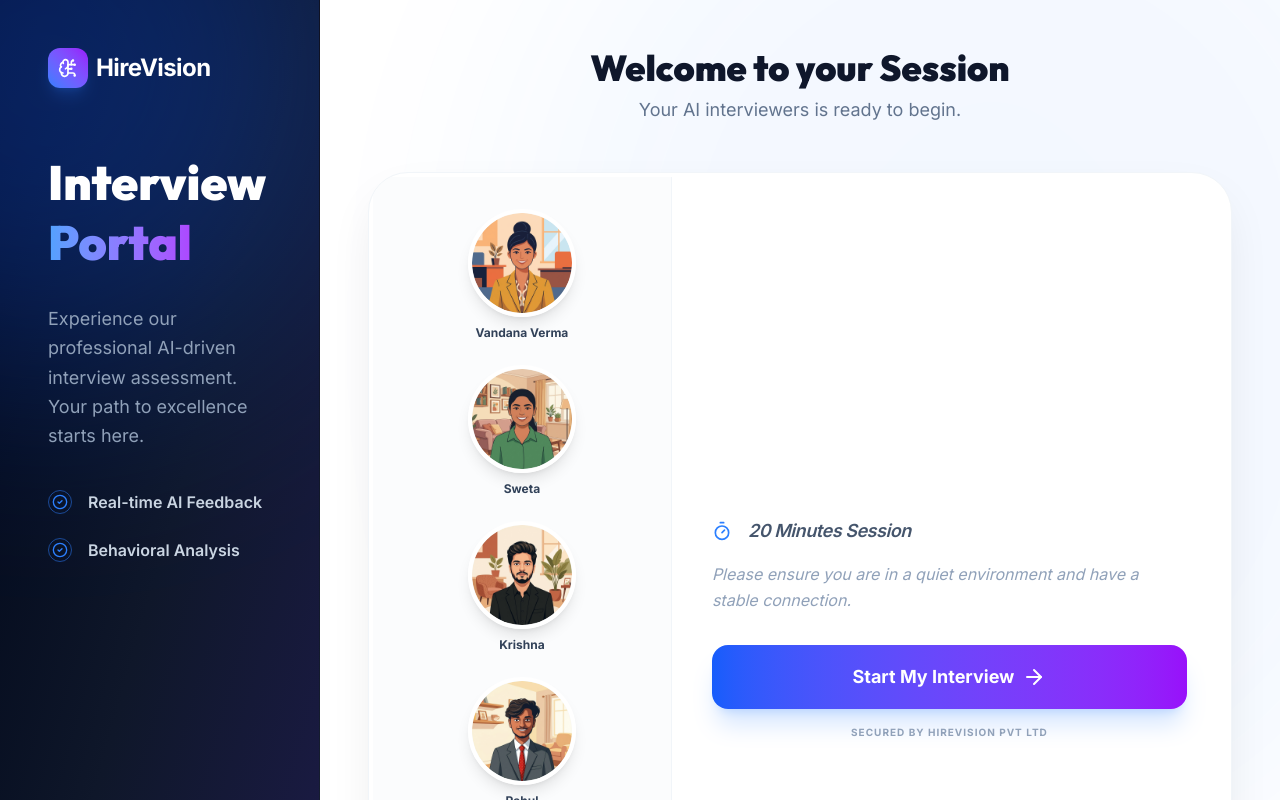
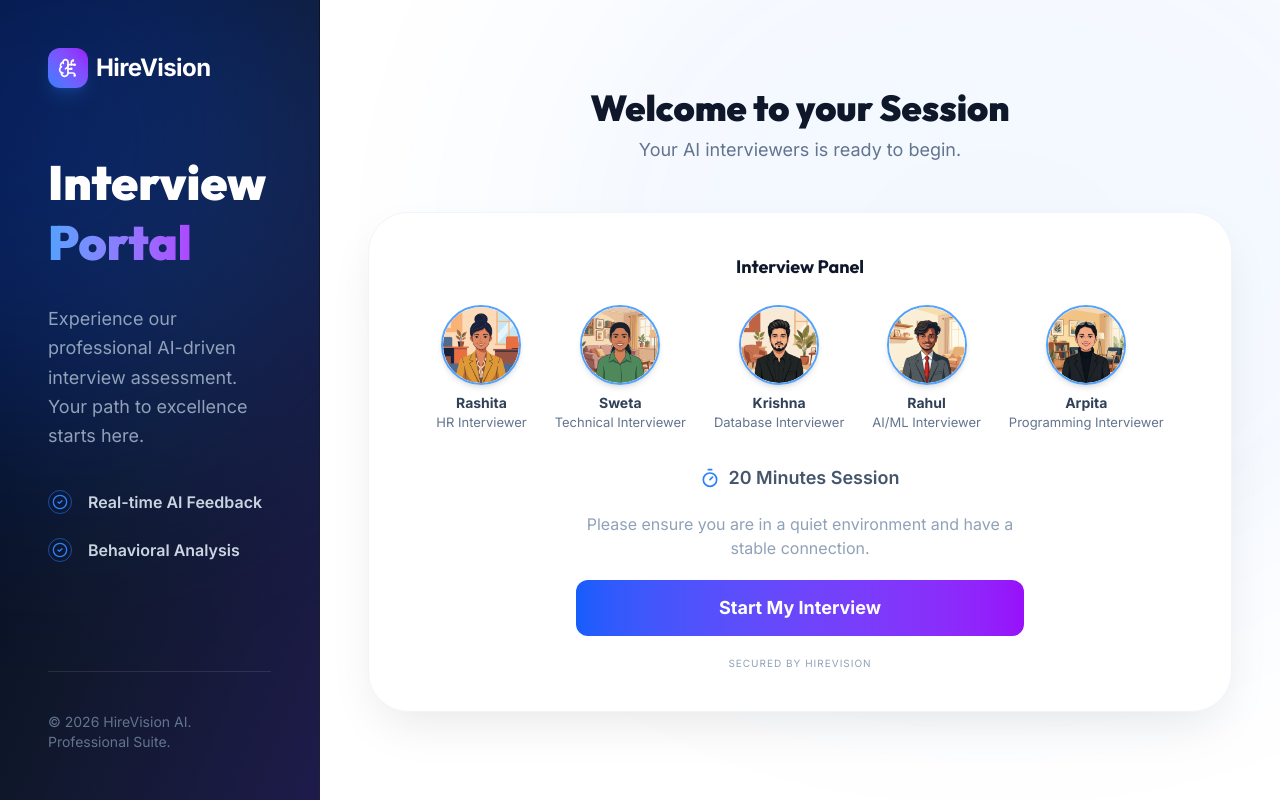
Before and after one commit to Krishna-1665/Final-Year-Project, a React (Vite) app in the folder avatar_creation_frontend/: page /avatar in a window 1280 px wide. Shown: the top 800 px of the page. Built offline with nearby package versions, Linux system fonts and the light colour scheme.

Commit message:
avatar specification added

```diff
--- a/avatar_creation_frontend/src/components/AvatarDisplay.jsx
+++ b/avatar_creation_frontend/src/components/AvatarDisplay.jsx
@@ -5,7 +5,7 @@ import avatarInterviewer from "../assets/avatars/avatar_interviewer.png";
 import TechAvatar from "../assets/avatars/Sweta.png";
 import DatasetAvatar from "../assets/avatars/Krishna.png";
 import AiMLAvatar from "../assets/avatars/Rahul.png";
-import managerAvatar from "../assets/avatars/Arpita.png";
+import ProgrammingAvatar from "../assets/avatars/Arpita.png";
 import { motion, AnimatePresence } from "framer-motion";
 
 const API_BASE_URL = "http://localhost:5000";
@@ -23,31 +23,31 @@ const AvatarDisplay = () => {
   const [showResult, setShowResult] = useState(false);
   const [timeLeft, setTimeLeft] = useState(1200); // 20 minutes
   const isLowTime = timeLeft < 60;
-  const avatarList = [
+  const interviewPanel = [
     {
-      name: "Vandana Verma",
+      name: "Rashita",
       role: "HR Interviewer",
       image: avatarInterviewer
     },
     {
       name: "Sweta",
-      role: "Technical",
+      role: "Technical Interviewer",
       image: TechAvatar
     },
     {
       name: "Krishna",
-      role: "Dataset Expert",
+      role: "Database Interviewer",
       image: DatasetAvatar
     },
     {
       name: "Rahul",
-      role: "AI/ML Specialist",
+      role: "AI/ML Interviewer",
       image: AiMLAvatar
     },
     {
       name: "Arpita",
-      role: "Manager",
-      image: managerAvatar
+      role: "Programming Interviewer",
+      image: ProgrammingAvatar
     }
   ];
   const [activeAvatar, setActiveAvatar] = useState(0);
@@ -212,66 +212,74 @@ const AvatarDisplay = () => {
             <h2 className="text-4xl font-black text-slate-900 mb-2">Welcome to your Session</h2>
             <p className="text-slate-500 mb-12 text-lg">Your AI interviewers is ready to begin.</p>
 
-            <div className="bg-white rounded-[2.5rem] p-1 shadow-[0_20px_50px_-12px_rgba(0,0,0,0.1)] border border-slate-100 flex flex-col md:flex-row overflow-hidden min-h-[400px]">
-              {/* Interviewer Profile Card */}
-              <div className="md:w-[35%] bg-slate-50/50 border-r border-slate-100 p-8 flex flex-col items-center justify-center">
-                <div className="flex justify-center items-end gap-6 mb-8 flex-wrap">
 
-                  {avatarList.map((avatar, index) => (
-                    <div
-                      key={index}
-                      onClick={() => setActiveAvatar(index)}
-                      className="flex flex-col items-center cursor-pointer transition-all duration-300 hover:scale-105"
-                    >
-                      {/* Avatar Image */}
-                      <div className="w-27 h-27 rounded-full overflow-hidden border-4 border-white shadow-lg">
+
+            {/* Interview Panel */}
+            <div className="bg-white rounded-[2.5rem] p-10 shadow-[0_20px_50px_-12px_rgba(0,0,0,0.1)] border border-slate-100 flex flex-col items-center gap-8 min-h-[420px]">
+
+              {/* 🔼 AVATAR PANEL (TOP) */}
+              <div className="w-full flex flex-col items-center">
+
+                <h3 className="text-lg font-bold text-slate-900 mb-6">
+                  Interview Panel
+                </h3>
+
+                <div className="flex justify-center gap-7 flex-wrap">
+                  {interviewPanel.map((member, index) => (
+                    <div key={index} className="flex flex-col items-center">
+
+                      <div className="w-20 h-20 rounded-full overflow-hidden border-2 border-blue-400 shadow-md">
                         <img
-                          src={avatar.image}
-                          alt={avatar.name}
+                          src={member.image}
+                          alt={member.name}
                           className="w-full h-full object-cover"
                         />
                       </div>
 
-                      {/* Name */}
-                      <p className="text-xs font-bold text-slate-700 mt-2 text-center">
-                        {avatar.name}
+                      <p className="text-sm font-bold mt-2 text-slate-700">
+                        {member.name}
+                      </p>
+
+                      <p className="text-[13px] text-slate-500 text-center">
+                        {member.role}
                       </p>
                     </div>
                   ))}
+                </div>
+              </div>
 
+              {/* 🔽 START INTERVIEW SECTION (BOTTOM) */}
+              <div className="w-full max-w-md flex flex-col items-center gap-5">
+
+                <div className="flex items-center gap-2 text-slate-600">
+                  <Timer className="w-5 h-5 text-blue-500" />
+                  <span className="font-semibold text-lg">20 Minutes Session</span>
                 </div>
-                <h3 className="text-2xl font-black text-slate-900">Interviewers Panel</h3>
-                <p className="text-[10px] font-black tracking-widest text-transparent bg-clip-text bg-gradient-to-r from-blue-600 to-purple-600 uppercase mt-1">
-                  Senior Interviewers
+
+                <p className="text-slate-400 text-center">
+                  Please ensure you are in a quiet environment and have a stable connection.
+                </p>
+
+                <button
+                  onClick={() => setInterviewStarted(true)}
+                  className="w-full h-14 rounded-xl text-lg font-bold text-white bg-gradient-to-r from-blue-600 to-purple-600 hover:from-blue-500 hover:to-purple-500 transition"
+                >
+                  Start My Interview
+                </button>
+
+                <p className="text-[10px] text-slate-400 uppercase tracking-widest">
+                  Secured by HireVision
                 </p>
               </div>
 
-              {/* Start Action */}
-              <div className="flex-1 p-10 flex flex-col justify-center items-center gap-8">
-                <div className="text-left w-full space-y-4">
-                  <div className="flex items-center gap-4 text-slate-600">
-                    <Timer className="w-5 h-5 text-blue-500" />
-                    <span className="font-semibold text-lg italic tracking-tight">20 Minutes Session</span>
-                  </div>
-                  <p className="text-slate-400 leading-relaxed italic text-base">
-                    Please ensure you are in a quiet environment and have a stable connection.
-                  </p>
-                </div>
+            </div>
 
-                <div className="w-full space-y-4">
-                  <button
-                    onClick={() => setInterviewStarted(true)}
-                    className="w-full h-16 flex items-center justify-center rounded-2xl text-lg font-bold text-white bg-gradient-to-r from-blue-600 to-purple-600 hover:from-blue-500 hover:to-purple-500 shadow-xl shadow-blue-500/20 active:scale-[0.98] transition-all duration-200"
-                  >
-                    <span>Start My Interview</span>
-                    <ArrowRight className="ml-2 h-6 w-6" />
-                  </button>
-                  <p className="text-slate-400 font-bold tracking-widest uppercase text-[10px] text-center">
-                    Secured by HireVision Pvt Ltd
-                  </p>
-                </div>
-              </div>
-            </div>
+
+
+
+
+
+
           </motion.div>
         </div>
       </div>
@@ -438,14 +446,14 @@ const AvatarDisplay = () => {
               <div className="relative mb-6 group">
                 <div className="w-36 h-36 rounded-full bg-gradient-to-tr from-blue-100 to-purple-100 p-1 transition-transform duration-500 group-hover:scale-105">
                   <img
-                    src={avatarInterviewer}
-                    alt="Interviewer Avatar"
+                    src={interviewPanel[activeAvatar].image}
+                    alt="Active Interviewer"
                     className="w-full h-full rounded-full object-cover shadow-xl border-4 border-white"
                   />
                 </div>
                 <div className="absolute bottom-2 right-2 w-5 h-5 bg-green-500 border-4 border-white rounded-full shadow-sm"></div>
               </div>
-              <h3 className="text-2xl font-black text-slate-900 leading-tight">Vandan Verma</h3>
+              <h3 className="text-2xl font-black text-slate-900 leading-tight">Rashita</h3>
               <p className="text-[10px] font-black tracking-[0.2em] text-transparent bg-clip-text bg-gradient-to-r from-blue-600 to-purple-600 uppercase mt-2">
                 Senior HR Interviewer
               </p>
```
